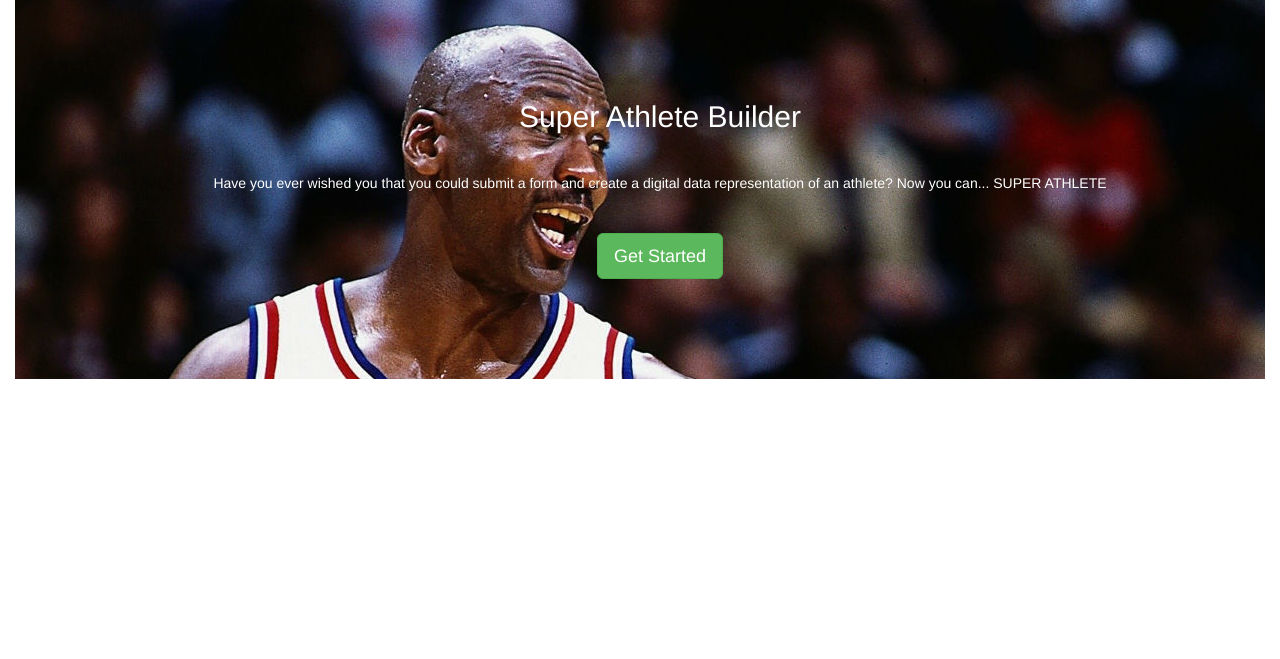
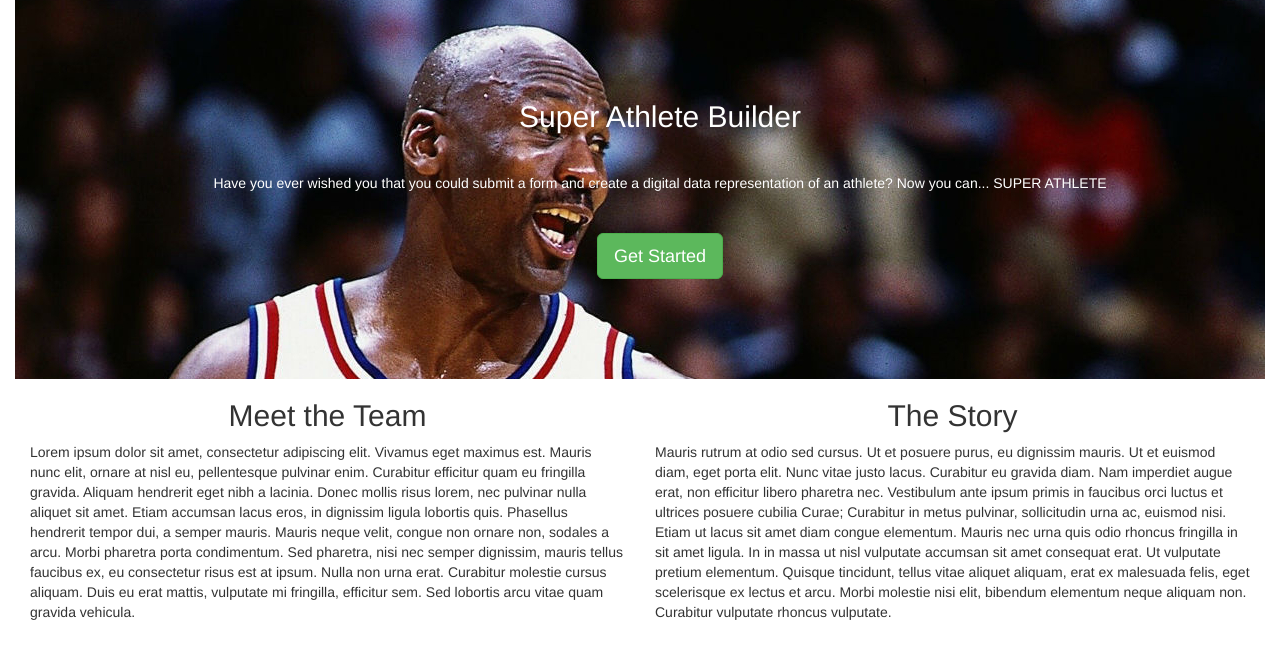
Before and after one commit to shermanng10/superathletebuilder, a Django app: page / in a window 1280 px wide. Shown: the part 73-732 px from the top of the page. Run offline with Django 3.2, Linux system fonts and the light colour scheme; some libraries are stand-ins or nearby versions.

Commit message:
Add dummy descriptions on home page

```diff
--- a/athletes/static/athletes/css/style.css
+++ b/athletes/static/athletes/css/style.css
@@ -44,6 +44,10 @@ div.imgmargin {
   background-repeat: no-repeat;
 }
 
+h2.home-description {
+	text-align: center;
+}
+
 #masthead {
 	color: white;
 	height: 380px;
--- a/athletes/templates/home.html
+++ b/athletes/templates/home.html
@@ -12,5 +12,13 @@
 			</div>
 		</div>
   </div>
+  <div id="team" class="col-sm-6">
+  	<h2 class='home-description'>Meet the Team</h2>
+  	<p>Lorem ipsum dolor sit amet, consectetur adipiscing elit. Vivamus eget maximus est. Mauris nunc elit, ornare at nisl eu, pellentesque pulvinar enim. Curabitur efficitur quam eu fringilla gravida. Aliquam hendrerit eget nibh a lacinia. Donec mollis risus lorem, nec pulvinar nulla aliquet sit amet. Etiam accumsan lacus eros, in dignissim ligula lobortis quis. Phasellus hendrerit tempor dui, a semper mauris. Mauris neque velit, congue non ornare non, sodales a arcu. Morbi pharetra porta condimentum. Sed pharetra, nisi nec semper dignissim, mauris tellus faucibus ex, eu consectetur risus est at ipsum. Nulla non urna erat. Curabitur molestie cursus aliquam. Duis eu erat mattis, vulputate mi fringilla, efficitur sem. Sed lobortis arcu vitae quam gravida vehicula.</p>
+  </div>
+  <div id="about" class="col-sm-6">
+  <h2 class='home-description'>The Story</h2>
+  <p>Mauris rutrum at odio sed cursus. Ut et posuere purus, eu dignissim mauris. Ut et euismod diam, eget porta elit. Nunc vitae justo lacus. Curabitur eu gravida diam. Nam imperdiet augue erat, non efficitur libero pharetra nec. Vestibulum ante ipsum primis in faucibus orci luctus et ultrices posuere cubilia Curae; Curabitur in metus pulvinar, sollicitudin urna ac, euismod nisi. Etiam ut lacus sit amet diam congue elementum. Mauris nec urna quis odio rhoncus fringilla in sit amet ligula. In in massa ut nisl vulputate accumsan sit amet consequat erat. Ut vulputate pretium elementum. Quisque tincidunt, tellus vitae aliquet aliquam, erat ex malesuada felis, eget scelerisque ex lectus et arcu. Morbi molestie nisi elit, bibendum elementum neque aliquam non. Curabitur vulputate rhoncus vulputate.</p>
+  </div>
 </div>
 {% endblock %}
```
